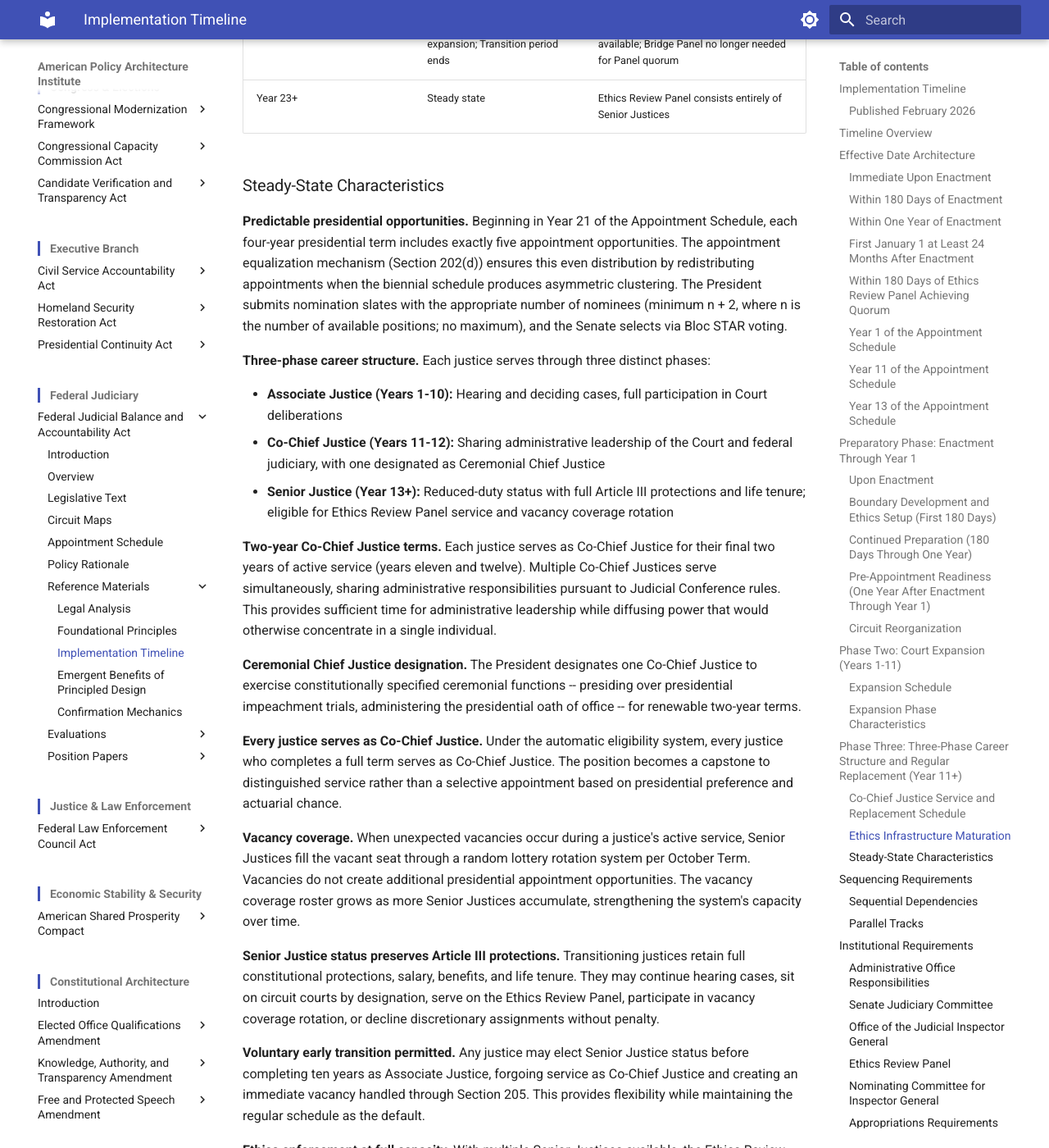
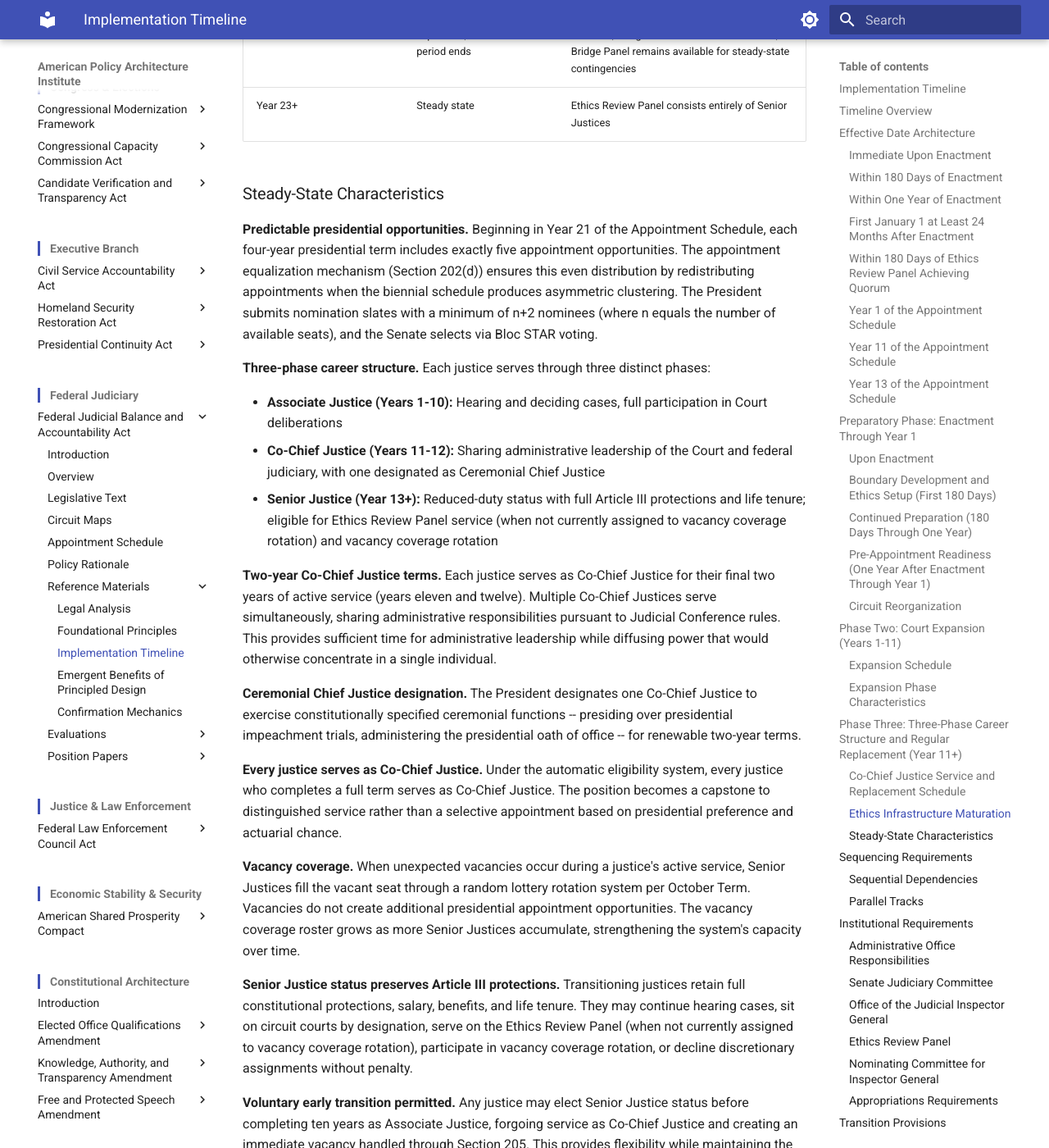
Before and after one commit to albertintech/apai, an MkDocs documentation site: the page built from docs/judiciary/fjbaa/implementation-timeline.md, in a window 1280 px wide and 1400 px high, scrolled down 10581 px. Shown: the whole window at 82% size. Built offline with MkDocs 1.6.1 and Material for MkDocs 9.7.7, drawn with Linux system fonts in a browser that asks for light colours; some of the changed text lies outside the part shown.

Commit message:
Update implementation-timeline.md

```diff
--- a/docs/judiciary/fjbaa/implementation-timeline.md
+++ b/docs/judiciary/fjbaa/implementation-timeline.md
@@ -1,10 +1,6 @@
 # Federal Judicial Balance and Accountability Act
 
 ## Implementation Timeline
-
-### Published February 2026
-
-Based on Rev 2.6 of the Federal Judicial Balance and Accountability Act
 
 ---
 
@@ -32,8 +28,8 @@
 
 **Transparency requirements and slate-based nomination take effect.** All provisions of Title III apply immediately to any Supreme Court justice nominated after the effective date. The slate-based nomination process (Section 202(a)) and Bloc STAR voting procedure (Section 202(b)) apply to all appointments under the Act, including expansion appointments. This includes:
 
-- Slate nomination requirement (minimum n + 2 nominees, where n is the number of available positions; no maximum)
-- Bloc STAR voting procedure (senators score each nominee 0-5, aggregate scores determine selection)
+- Slate nomination requirement (minimum n+2 nominees per slate, where n equals the number of available seats; no maximum)
+- Bloc STAR voting procedure (sequential single-winner rounds: senators score each remaining nominee 0-5, two highest-scoring nominees advance to mandatory pairwise preference runoff, winner confirmed and removed, process repeats for remaining seats)
 - Slate rejection authority (threshold determined by Senate rules)
 - Carryover nominee provisions (5-year eligibility, abbreviated hearings)
 - Documentation requirements (10 self-selected works of substantial legal analysis per nominee)
@@ -125,7 +121,7 @@
 - The appointment equalization mechanism (Section 202(d)) ensures each presidential term includes exactly five appointment opportunities once steady state is reached (Year 21)
 - The vacancy coverage roster begins receiving expansion-appointed Senior Justices
 
-**Transition period for Title V ends (approximately).** When five justices appointed under the expansion schedule have transitioned to Senior Justice status, the Bridge Panel mechanism is no longer needed:
+**Transition period for Title V ends (approximately).** When five justices appointed under the expansion schedule have transitioned to Senior Justice status, the Bridge Panel's transitional role is no longer needed for routine Ethics Review Panel quorum. The Bridge Panel mechanism remains available for steady-state contingencies when vacancy coverage rotation assignments, recusals, or combinations thereof reduce available Senior Justices below the required minimum:
 
 - Ethics Review Panel consists entirely of Senior Justices
 - En Banc Senior Body has sufficient membership for full appellate review
@@ -248,18 +244,18 @@
 | Year 15 | 2nd Senior Justice from expansion | Two expansion-appointed Senior Justices available |
 | Year 17 | 3rd Senior Justice from expansion | Three expansion-appointed Senior Justices available |
 | Year 19 | 4th Senior Justice from expansion | Four expansion-appointed Senior Justices available |
-| Year 21 | 5th Senior Justice from expansion; Transition period ends | Five expansion-appointed Senior Justices available; Bridge Panel no longer needed for Panel quorum |
+| Year 21 | 5th Senior Justice from expansion; Transition period ends | Five expansion-appointed Senior Justices available; Bridge Panel transitional role ends; Bridge Panel remains available for steady-state contingencies |
 | Year 23+ | Steady state | Ethics Review Panel consists entirely of Senior Justices |
 
 ### Steady-State Characteristics
 
-**Predictable presidential opportunities.** Beginning in Year 21 of the Appointment Schedule, each four-year presidential term includes exactly five appointment opportunities. The appointment equalization mechanism (Section 202(d)) ensures this even distribution by redistributing appointments when the biennial schedule produces asymmetric clustering. The President submits nomination slates with the appropriate number of nominees (minimum n + 2, where n is the number of available positions; no maximum), and the Senate selects via Bloc STAR voting.
+**Predictable presidential opportunities.** Beginning in Year 21 of the Appointment Schedule, each four-year presidential term includes exactly five appointment opportunities. The appointment equalization mechanism (Section 202(d)) ensures this even distribution by redistributing appointments when the biennial schedule produces asymmetric clustering. The President submits nomination slates with a minimum of n+2 nominees (where n equals the number of available seats), and the Senate selects via Bloc STAR voting.
 
 **Three-phase career structure.** Each justice serves through three distinct phases:
 
 - **Associate Justice (Years 1-10):** Hearing and deciding cases, full participation in Court deliberations
 - **Co-Chief Justice (Years 11-12):** Sharing administrative leadership of the Court and federal judiciary, with one designated as Ceremonial Chief Justice
-- **Senior Justice (Year 13+):** Reduced-duty status with full Article III protections and life tenure; eligible for Ethics Review Panel service and vacancy coverage rotation
+- **Senior Justice (Year 13+):** Reduced-duty status with full Article III protections and life tenure; eligible for Ethics Review Panel service (when not currently assigned to vacancy coverage rotation) and vacancy coverage rotation
 
 **Two-year Co-Chief Justice terms.** Each justice serves as Co-Chief Justice for their final two years of active service (years eleven and twelve). Multiple Co-Chief Justices serve simultaneously, sharing administrative responsibilities pursuant to Judicial Conference rules. This provides sufficient time for administrative leadership while diffusing power that would otherwise concentrate in a single individual.
 
@@ -269,7 +265,7 @@
 
 **Vacancy coverage.** When unexpected vacancies occur during a justice's active service, Senior Justices fill the vacant seat through a random lottery rotation system per October Term. Vacancies do not create additional presidential appointment opportunities. The vacancy coverage roster grows as more Senior Justices accumulate, strengthening the system's capacity over time.
 
-**Senior Justice status preserves Article III protections.** Transitioning justices retain full constitutional protections, salary, benefits, and life tenure. They may continue hearing cases, sit on circuit courts by designation, serve on the Ethics Review Panel, participate in vacancy coverage rotation, or decline discretionary assignments without penalty.
+**Senior Justice status preserves Article III protections.** Transitioning justices retain full constitutional protections, salary, benefits, and life tenure. They may continue hearing cases, sit on circuit courts by designation, serve on the Ethics Review Panel (when not currently assigned to vacancy coverage rotation), participate in vacancy coverage rotation, or decline discretionary assignments without penalty.
 
 **Voluntary early transition permitted.** Any justice may elect Senior Justice status before completing ten years as Associate Justice, forgoing service as Co-Chief Justice and creating an immediate vacancy handled through Section 205. This provides flexibility while maintaining the regular schedule as the default.
 
@@ -299,7 +295,7 @@
 
 7. **Inspector General appointment before full ethics operations.** While the Code of Conduct becomes binding immediately, investigation and adjudication of complaints requires the Inspector General to be appointed and the Ethics Review Panel (or Bridge Panel) to be constituted.
 
-8. **Expansion-appointed Senior Justices must accumulate before Bridge Panel can retire.** The transition period for Title V ends only when five justices appointed under the expansion schedule have reached Senior Justice status, ensuring the Ethics Review Panel can function without Bridge Panel supplementation.
+8. **Expansion-appointed Senior Justices must accumulate before Bridge Panel transitional role can end.** The transition period for Title V ends only when five justices appointed under the expansion schedule have reached Senior Justice status, ensuring the Ethics Review Panel can function without routine Bridge Panel supplementation. The Bridge Panel mechanism remains available in steady-state operation when vacancy coverage rotation assignments, recusals, or combinations thereof reduce available Senior Justices below the required minimum.
 
 ### Parallel Tracks
 
@@ -472,8 +468,8 @@
 - **Appointment equalization:** Five appointments per presidential term beginning Year 21
 - **Vacancy coverage by lottery:** Random lottery per October Term for vacancy assignments; no additional presidential appointments
 - **60-day opt-in assignment notification:** Administrative Office notifies electing justices within 60 days
-- **Slate nomination requirement:** Minimum n + 2 nominees, where n is the number of available positions; no maximum
-- **Bloc STAR voting:** Senators score each nominee 0-5; aggregate scores determine selection
+- **Slate nomination requirement:** Minimum n+2 nominees per slate (where n equals available seats); no maximum
+- **Bloc STAR voting:** Sequential single-winner rounds; senators score each remaining nominee 0-5; two highest-scoring nominees advance to mandatory pairwise preference runoff; winner confirmed and removed; process repeats for remaining seats
 - **Slate rejection resubmission:** President must submit new slate within 30 days; rejected nominees excluded from immediately subsequent slate
 - **Carryover eligibility:** 5 years from original documentation submission; abbreviated half-day hearings
 - **10-work documentation requirement:** Self-selected works ensuring curated evaluable record
@@ -497,7 +493,7 @@
 - **Additional circuit judges:** Number determined by workload assessment, minimum of six per circuit
 - **Bridge Panel size:** Varies based on Senior Justice availability; lottery fills positions as needed
 - **Timing of ethics complaints:** Any person may file at any time; congressional complaints proceed without preliminary review
-- **Slate composition:** President has full discretion over which nominees appear on the slate, subject to minimum/maximum sizing
+- **Slate composition:** President has full discretion over which nominees appear on the slate and total slate size, subject to the n+2 minimum
 - **Slate rejection threshold:** Senate determines threshold under its constitutional rulemaking authority
 - **Carryover nominee inclusion:** Presidential discretion whether to include eligible carryover nominees on subsequent slates
 - **Documentation pathway selection:** Nominees may satisfy requirements through any combination of six qualifying pathways
@@ -533,9 +529,17 @@
 <!--
 ## Revision History
 
-**Revision 2.3** (Current)
-- Updated reference line to reflect FJBAA Rev 2.6
-- Updated slate sizing language in five locations: Immediate Upon Enactment section, first expansion appointment description, expansion phase characteristics, steady-state section, and Firm Requirements list; replaced n×2 minimum / n×2.5 maximum with n+2 minimum, no maximum
+**Revision 2.6** (Current)
+- Alignment review against FJBAA Rev 2.6
+- Updated slate sizing formula from multiplier-based (2×/2.5× per position) to structurally derived (n+2 minimum, no maximum) across six locations
+- Updated Bloc STAR voting description to reflect sequential single-winner rounds with mandatory pairwise preference runoff (Rev 2.5) in two locations
+- Added vacancy coverage rotation exclusion to Senior Justice Ethics Review Panel eligibility in two locations (Rev 2.3)
+- Updated Bridge Panel descriptions in three locations to reflect continuing steady-state role alongside transitional role (Rev 2.3)
+- Updated Flexible Elements to remove reference to nonexistent slate maximum
+- DPS 3.1 header and footer compliance applied
+
+**Revision 2.3**
+- DPS Rev 2.7 structural alignment: wrapped revision history in HTML comment block, added revision history note, added last revised line, standardized download link format, renamed file to Production Convention
 
 **Revision 2.2**
 - Restructured entire document to eliminate hard-coded calendar dates in favor of enactment-relative and Appointment Schedule-relative milestones
@@ -671,8 +675,6 @@
 
 > 📥 [Download this document](https://github.com/albertintech/apai/blob/main/docs/judiciary/fjbaa/implementation-timeline.md) (opens on GitHub -- click the ⬇ download button)
 
-*Last revised April 2026*
-
 ---
 
 *Prepared by Albert Ramos for The American Policy Architecture Institute*
```
Also changed, not shown: other parts of docs/judiciary/fjbaa/implementation-timeline.md (+2 -2 lines).
